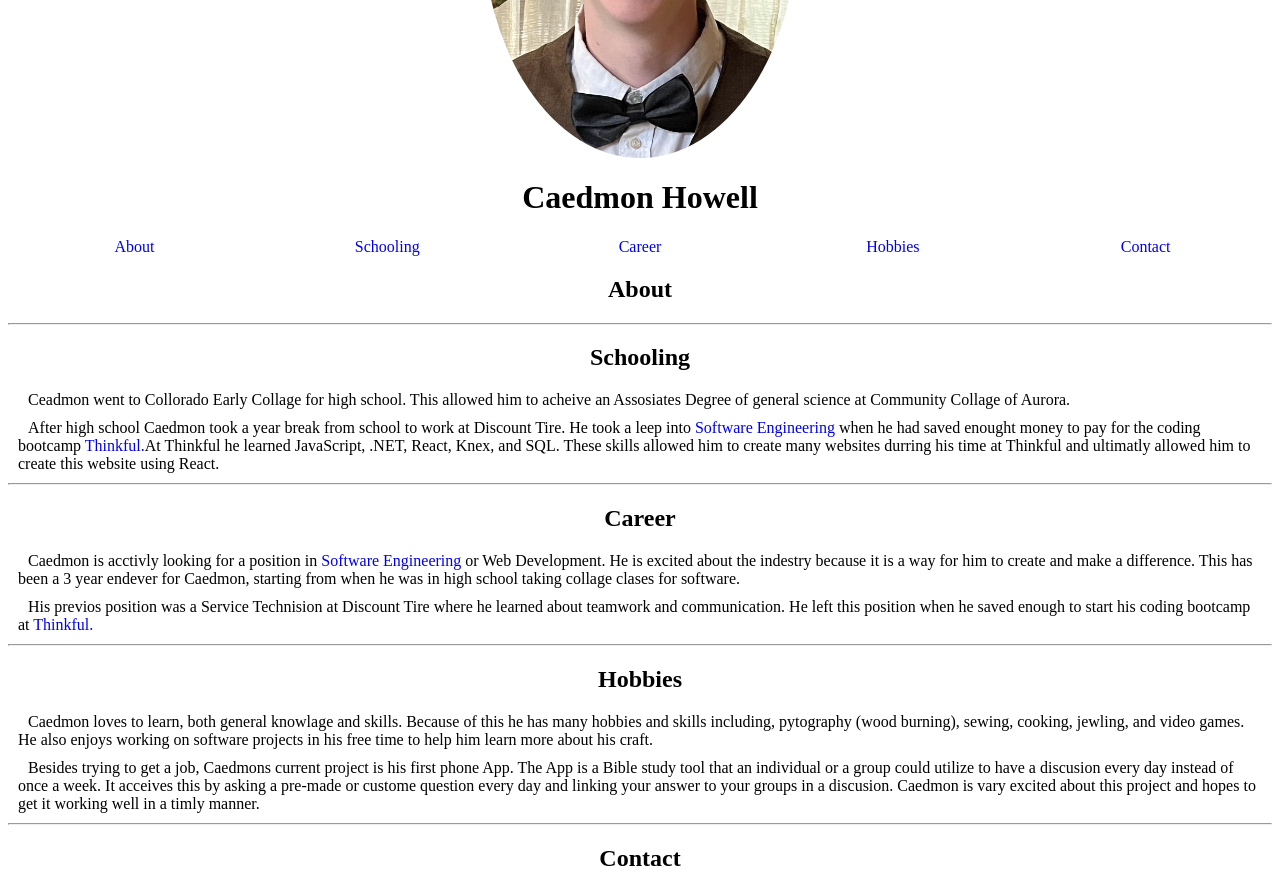
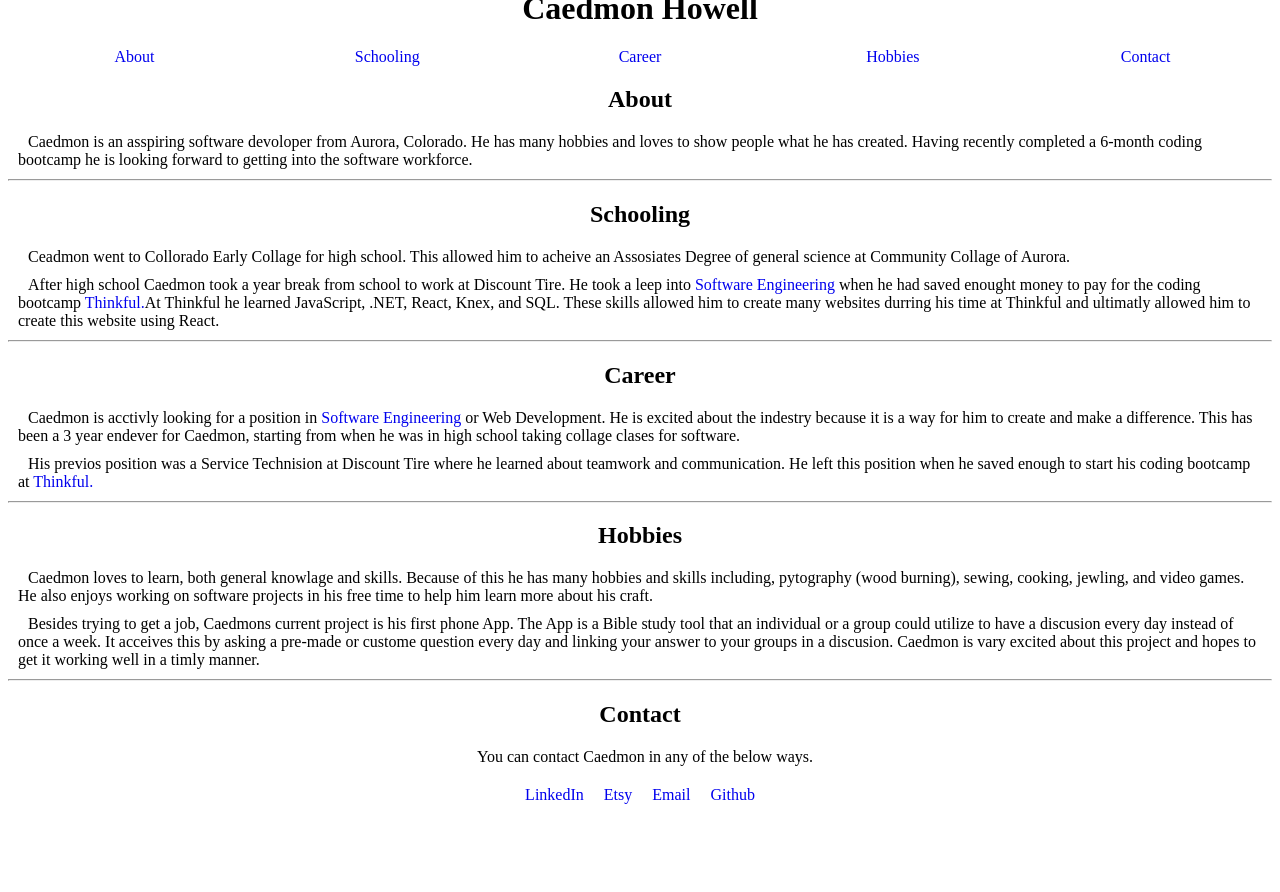
Before and after one commit to CHowell424/personal-website, a React (Create React App) app: page / in a window 1280 px wide. Shown: the part 460-1352 px from the top of the page. After the commit the page ends 1282 px from the top, so only its background shows below. Built offline with nearby package versions, Linux system fonts and the light colour scheme.

Commit message:
added to the homepage

```diff
--- a/public/index.html
+++ b/public/index.html
@@ -14,7 +14,7 @@
       manifest.json provides metadata used when your web app is installed on a
       user's mobile device or desktop. See https://developers.google.com/web/fundamentals/web-app-manifest/
     -->
-    <link rel="manifest" href="%PUBLIC_URL%/manifest.json" />
+    <!--<link rel="manifest" href="%PUBLIC_URL%/manifest.json" />-->
     <!--
       Notice the use of %PUBLIC_URL% in the tags above.
       It will be replaced with the URL of the `public` folder during the build.
--- a/src/StyleSheets/CraftsmanPage.css
+++ b/src/StyleSheets/CraftsmanPage.css
@@ -15,6 +15,8 @@ p{
     align-self: center;
 }
 
+@media(min-width:375px) {
+
 .row{
     display:flex;
     flex: column;
@@ -27,3 +29,22 @@ p{
     display: flex;
     flex-direction: row;
     }
+
+}
+
+@media (max-width: 375px) {
+
+    p{
+        font-size:small;
+    }
+
+    .row{
+        display: flex;
+        flex-direction: row;
+        justify-content: center;
+    }
+    .col{
+        display: flex;
+        flex-direction: column;
+        }
+}
--- a/src/StyleSheets/HomePage.css
+++ b/src/StyleSheets/HomePage.css
@@ -32,6 +32,14 @@
     border-radius: 50%;
 }
 
+.c{
+    display: flex;
+    justify-content: center;
+}
+.contact{
+    margin: 10px;
+}
+
 .small-image{
-    width:25%
+    width:15%
 }
--- a/src/index.js
+++ b/src/index.js
@@ -1,11 +1,11 @@
 import React from "react";
-import ReactDOM from "react-dom";
+import ReactDOM from "react-dom/client";
 import "./StyleSheets/index.css";
 import App from "./App";
 
-ReactDOM.render(
+const root = ReactDOM.createRoot(document.getElementById("root"));
+root.render(
   <React.StrictMode>
     <App />
   </React.StrictMode>,
-  document.getElementById("root")
 );
--- a/src/pages/HomePageParts/About.js
+++ b/src/pages/HomePageParts/About.js
@@ -4,6 +4,9 @@ function About(){
     return(<div>
         <h2 className="center-text">About</h2>
         <p>
+            Caedmon is an asspiring software devoloper from Aurora, Colorado.
+            He has many hobbies and loves to show people what he has created.
+            Having recently completed a 6-month coding bootcamp he is looking forward to getting into the software workforce.
         </p>
     </div>)
 }
--- a/src/pages/HomePageParts/Contact.js
+++ b/src/pages/HomePageParts/Contact.js
@@ -3,6 +3,14 @@ import React from "react";
 function Contact(){
     return(<div>
         <h2 className="center-text">Contact</h2>
+        <p className="center-text">You can contact Caedmon in any of the below ways.</p>
+        <div className="c">
+            <a className="contact" href ="https://www.linkedin.com/in/caedmon-howell/" target="_blank" rel="noopener noreferrer">LinkedIn</a>
+            <a className="contact" href="https://www.etsy.com/shop/CaveManCraftsByCJ" target="_blank" rel="noopener noreferrer">Etsy</a>
+            <a className="contact" href = "mailto: caedmonhowell@gmail.com" target="_blank" rel="noopener noreferrer">Email</a>
+            <a className="contact" href="https://github.com/CHowell424" target="_blank" rel="noopener noreferrer">Github</a>
+        </div>
+
     </div>)
 }
 
```
